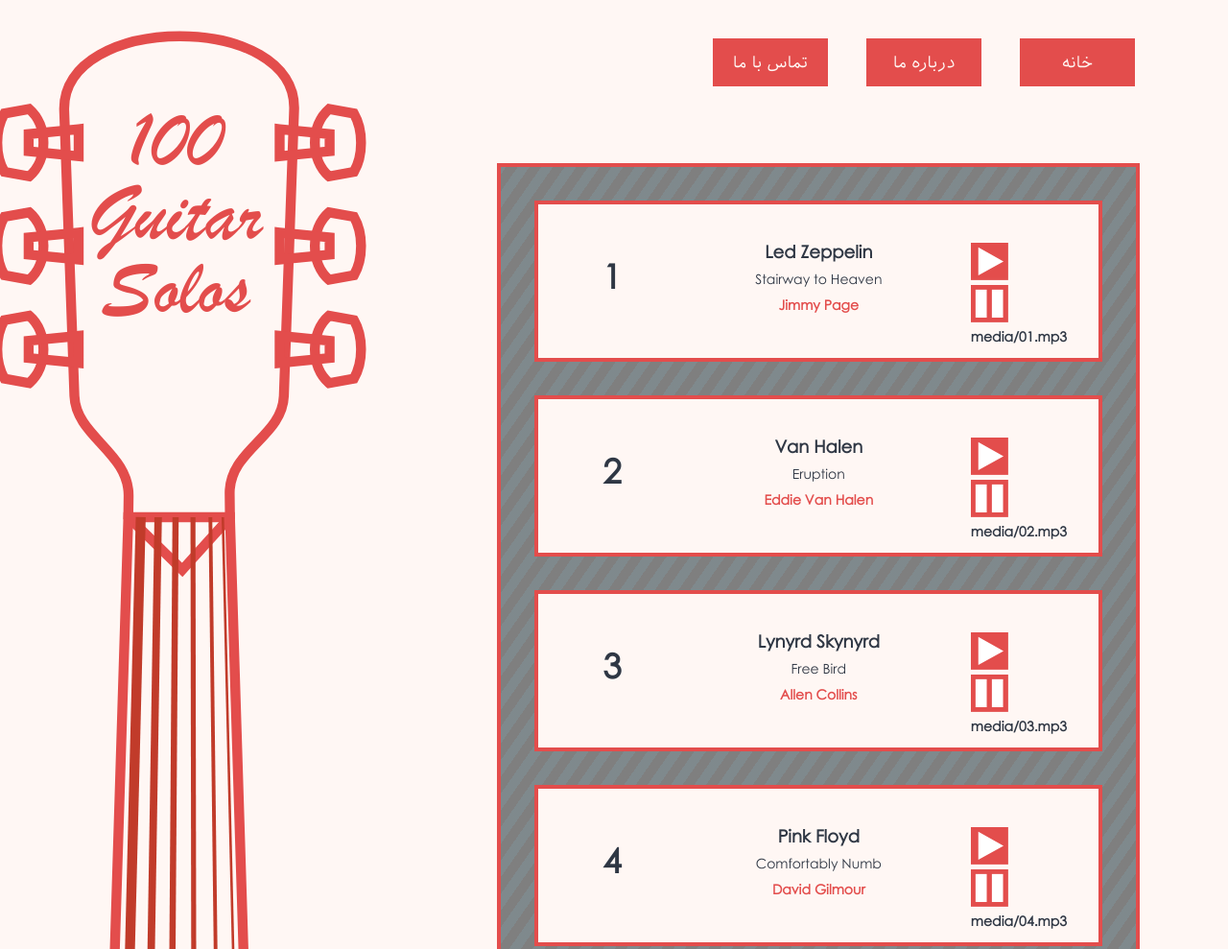
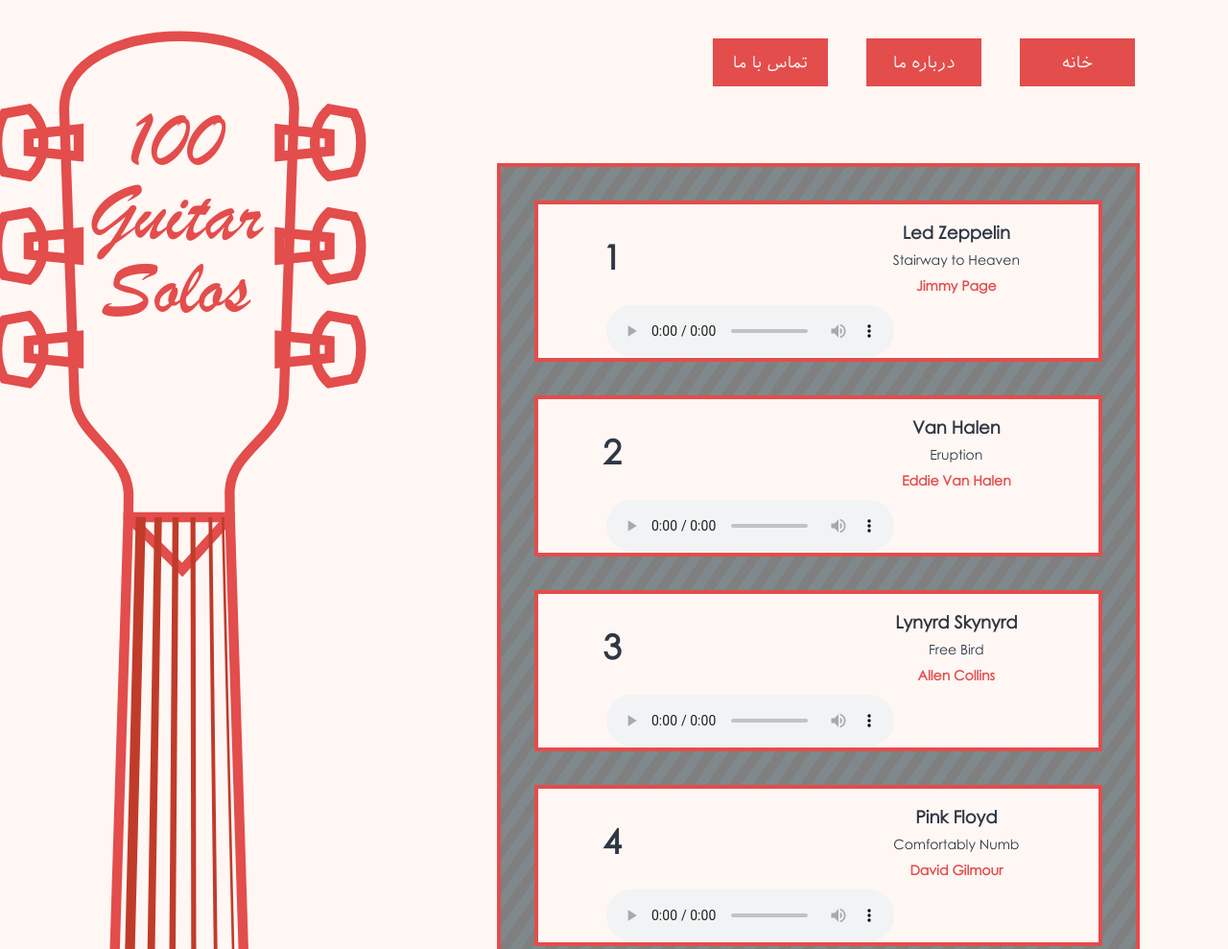
Before and after one commit to leonine90/100BestSolos, a website: page app/index.html in a window 1280 px wide. Shown: the top 989 px of the page at 96% size. Drawn offline with nearby package versions, Linux system fonts and the light colour scheme; some packages are replaced by stand-ins of ours; files that its build step writes are made by us from their sources.

Commit message:
Remove costum controllers and add default audio controllers

```diff
--- a/app/styles/main.scss
+++ b/app/styles/main.scss
@@ -284,7 +284,7 @@
     .music-content {
         margin-left: 20px;
         margin-right: 20px;
-        margin-top: 30px;
+        margin-top: 10px;
         text-align: center;
 
     }
@@ -395,3 +395,6 @@
         fill: $secondColor;
     }
 }
+#song{
+    margin-top:10px
+}
--- a/app/views/main.html
+++ b/app/views/main.html
@@ -6,7 +6,7 @@
                     <div class="col-xs-3">
                         <p class="song-number">{{solo.no}}</p>
                     </div>
-                    <div class="col-xs-6">
+                    <div class="col-sm-offset-3 col-xs-6">
                         <div class="hidden-xs">
                             <h4><strong>{{solo.artist}}</strong></h4></div>
                         <h5>{{solo.song}}</h5>
@@ -14,24 +14,27 @@
                             <caption>{{solo.guitarBy}}</caption>
                         </a>
                     </div>
-                    <div class="col-xs-3 play-pause">
-                        <audio class="song" xmlns="http://www.w3.org/1999/xhtml">
-                            <source ng-src={{solo.src}} type="audio/mpeg" />
-                        </audio>
+                    <div class="col-xs-3 play-pause hidden-xs hidden-sm hidden-lg">
                         <a>
-                            <svg version="1.1" xmlns="http://www.w3.org/2000/svg" xmlns:xlink="http://www.w3.org/1999/xlink" x="0" y="0" viewBox="0 0 200 200" onclick="try { $('.song').currentTime=0; } catch(e) {} $('.song').play();">
+                            <svg version="1.1" xmlns="http://www.w3.org/2000/svg" xmlns:xlink="http://www.w3.org/1999/xlink" x="0" y="0" viewBox="0 0 200 200" onclick="document.getElementById('song').play()">
                                 <rect xmlns="http://www.w3.org/2000/svg" x="0" y="0" width="200" height="200" />
                                 <polygon xmlns="http://www.w3.org/2000/svg" points="40,25 175,100 40,175" fill="white" />
                             </svg>
                         </a>
                         <a>
-                            <svg version="1.1" xmlns="http://www.w3.org/2000/svg" xmlns:xlink="http://www.w3.org/1999/xlink" x="0" y="0" viewBox="0 0 200 200" onclick="try { $('.song').currentTime=0; } catch(e) {} $('.song').pause();">
+                            <svg version="1.1" xmlns="http://www.w3.org/2000/svg" xmlns:xlink="http://www.w3.org/1999/xlink" x="0" y="0" viewBox="0 0 200 200" onclick="document.getElementById('song').pause()">
                                 <rect xmlns="http://www.w3.org/2000/svg" x="0" y="0" width="200" height="200" />
                                 <rect xmlns="http://www.w3.org/2000/svg" x="25" y="25" width="60" height="150" fill="white" />
                                 <rect xmlns="http://www.w3.org/2000/svg" x="112.5" y="25" width="60" height="150" fill="white" />
                             </svg>
                         </a>
-                        <p>{{solo.src}}</p>
+                    </div>
+                </div>
+                <div class="row">
+                    <div class="col-xs-9">
+                        <audio id="song" xmlns="http://www.w3.org/1999/xhtml" controls>
+                            <source ng-src={{solo.src}} type="audio/mpeg" />
+                        </audio>
                     </div>
                 </div>
             </div>
```
